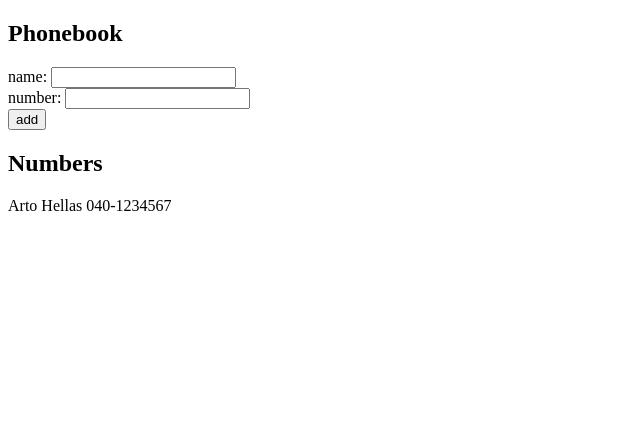
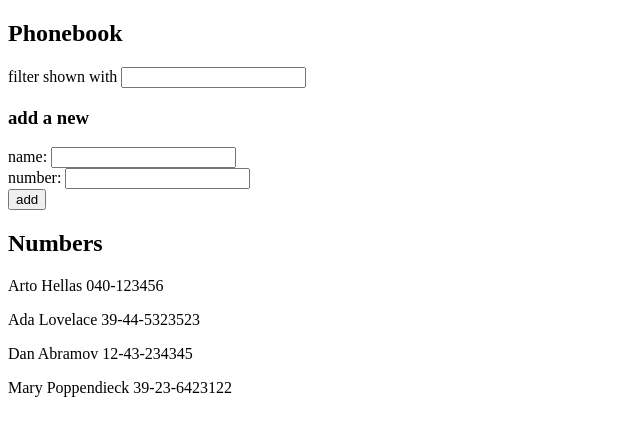
Before and after one commit to architkakkar/fullstack-open, a React (Vite) app in the folder part2/phonebook/: page / in a window 1280 px wide. Shown: the top 436 px of the page, without its empty margins (0-640 px from the left). Built offline with nearby package versions, Linux system fonts and the light colour scheme.

Commit message:
exercise 2.9: search functionality to filter contacts by name.

```diff
--- a/part2/phonebook/src/App.jsx
+++ b/part2/phonebook/src/App.jsx
@@ -2,10 +2,14 @@
 
 const App = () => {
   const [persons, setPersons] = useState([
-    { name: "Arto Hellas", number: "040-1234567" },
+    { name: "Arto Hellas", number: "040-123456", id: 1 },
+    { name: "Ada Lovelace", number: "39-44-5323523", id: 2 },
+    { name: "Dan Abramov", number: "12-43-234345", id: 3 },
+    { name: "Mary Poppendieck", number: "39-23-6423122", id: 4 },
   ]);
   const [newName, setNewName] = useState("");
   const [newNumber, setNewNumber] = useState("");
+  const [searchText, setSearchText] = useState("");
 
   const addContact = (e) => {
     e.preventDefault();
@@ -15,6 +19,7 @@
     const newPerson = {
       name: trimmedName,
       number: newNumber,
+      id: persons.length + 1,
     };
 
     const isDuplicate = persons.some(
@@ -30,9 +35,21 @@
     }
   };
 
+  const filteredPerson = persons.filter((person) =>
+    person.name.toLowerCase().includes(searchText.toLowerCase())
+  );
+
   return (
     <div>
       <h2>Phonebook</h2>
+      <div>
+        filter shown with{" "}
+        <input
+          value={searchText}
+          onChange={(e) => setSearchText(e.target.value)}
+        />
+      </div>
+      <h3>add a new</h3>
       <form onSubmit={addContact}>
         <div>
           name:{" "}
@@ -50,10 +67,8 @@
         </div>
       </form>
       <h2>Numbers</h2>
-      {persons.map((person) => (
-        <p key={person.name}>
-          {`${person.name} ${person.number}`}
-        </p>
+      {filteredPerson.map((person) => (
+        <p key={person.id}>{`${person.name} ${person.number}`}</p>
       ))}
     </div>
   );
```
